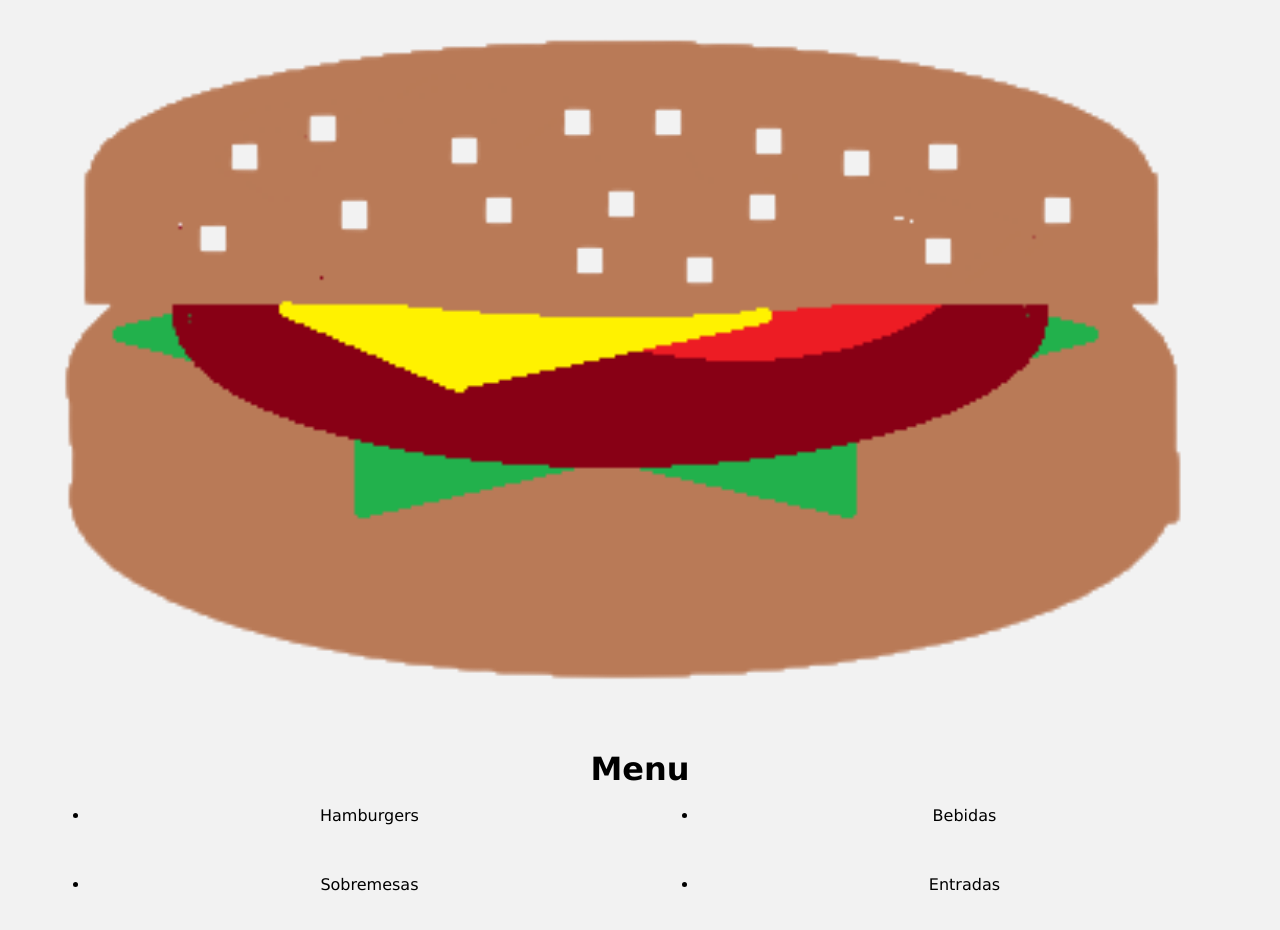
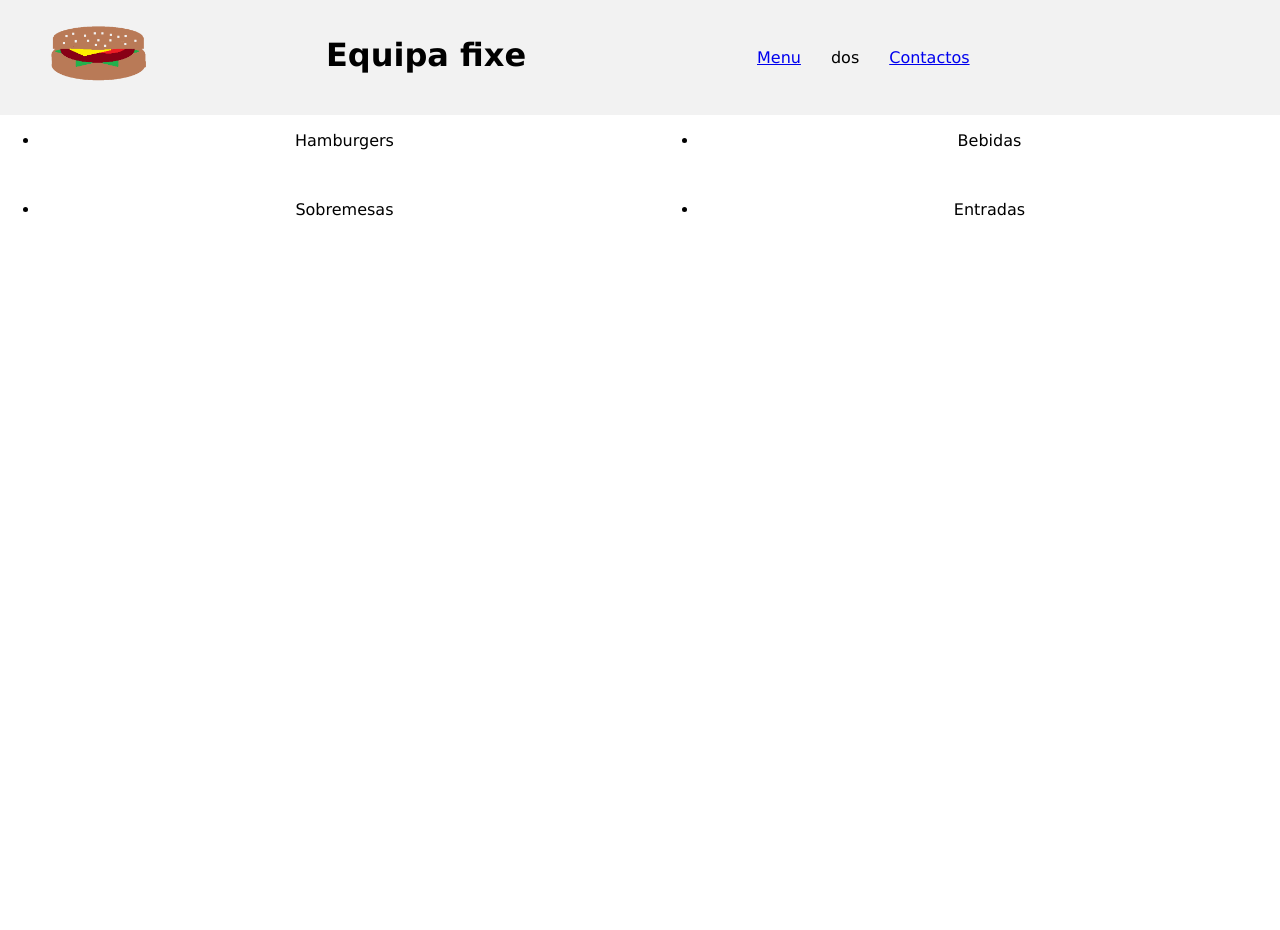
Before and after one commit to PauloSTavares/Html-Hamburgueria, a plain HTML site: page menu.html in a window 1280 px wide. After the commit the page ends 800 px from the top, so only its background shows below. Drawn offline with Linux system fonts and the light colour scheme.

Commit message:
menu.html nav updated

```diff
--- a/menu.html
+++ b/menu.html
@@ -7,21 +7,24 @@
     <link rel="stylesheet" href="custom.css" type="text/css">
 </head>
 <body>
-    <header>
-        <div class="wrapimg">
+    <header class="grid">
+        <a href="/">
             <img src="imagens/hamburguer.png">
-        </div>
-        <h1>Menu</h1>
-        <nav>
-
-        </nav>
+            </a>
+            <h1>Equipa fixe</h1>
+			<nav>
+				<ul>
+				<li><a href="/menu.html">Menu</a></li>
+				<li><a>dos</a></li>
+				<li><a href="/contactos.html">Contactos</a></li>
+				</ul>
+			</nav>
+        </header>
         <ul class="gridmenu">
             <li>Hamburgers</li>
             <li>Bebidas</li>
             <li>Sobremesas</li>
             <li>Entradas</li>
         </ul>
-
-    </header>
 </body>
 </html>
```
